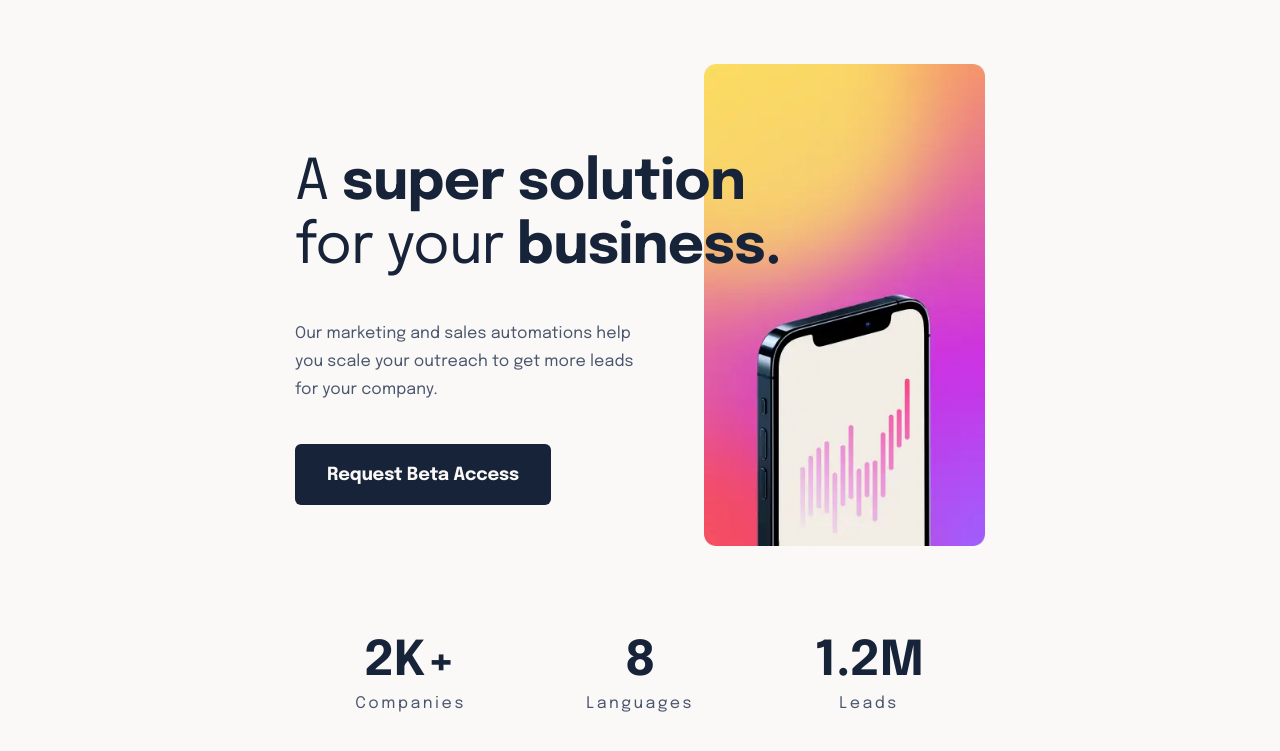
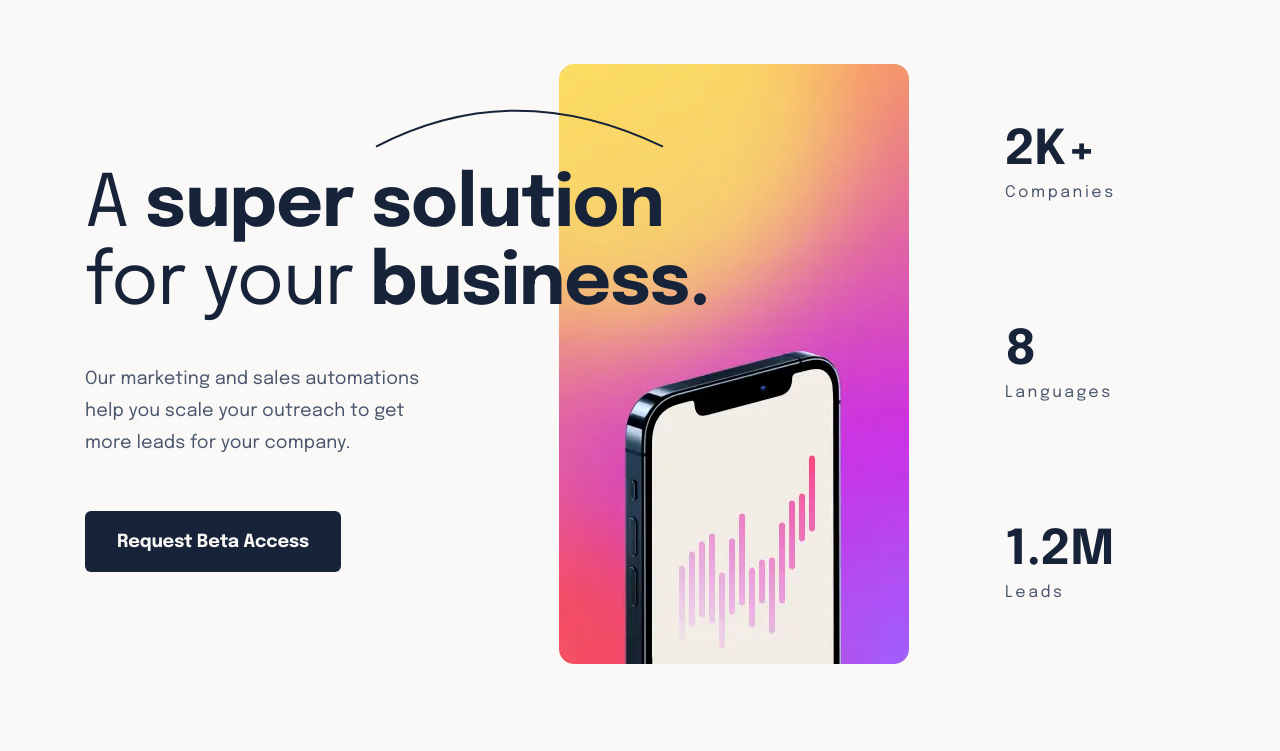
Before and after one commit to ionStici/suite-landing-page, a website: page index.html in a window 1280 px wide. Shown: the part 109-860 px from the top of the page. Drawn offline with Linux system fonts and the light colour scheme.

Commit message:
Add desktop version of hero section

```diff
--- a/sass/_hero.scss
+++ b/sass/_hero.scss
@@ -18,6 +18,13 @@
         row-gap: 88px;
     }
 
+    @media only screen and (min-width: 1200px) {
+        max-width: 1110px;
+        grid-template-columns: 635px 189px 286px;
+        grid-template-rows: 600px;
+        row-gap: revert;
+    }
+
     &__curved-line {
         width: 151px;
         position: absolute;
@@ -25,7 +32,14 @@
         left: 154px;
 
         @media only screen and (min-width: 768px) {
-            display: none;
+            width: 231px;
+            top: 45px;
+            left: 220px;
+        }
+
+        @media only screen and (min-width: 1200px) {
+            width: revert;
+            left: 290px;
         }
     }
 
@@ -33,6 +47,10 @@
         @media only screen and (min-width: 768px) {
             grid-column: 1 / 2;
             margin-top: 88px;
+        }
+
+        @media only screen and (min-width: 1200px) {
+            margin-top: 103px;
         }
     }
 
@@ -60,6 +78,12 @@
             right: 0;
             z-index: -1;
         }
+
+        @media only screen and (min-width: 1200px) {
+            width: revert;
+            height: revert;
+            grid-column: 2 / 3;
+        }
     }
 
     &__stats {
@@ -72,6 +96,15 @@
             display: flex;
             align-items: center;
             justify-content: space-around;
+        }
+
+        @media only screen and (min-width: 1200px) {
+            grid-column: 3 / 4;
+            grid-row: 1 / 2;
+            flex-direction: column;
+            align-items: revert;
+            margin-left: 96px;
+            text-align: left;
         }
 
         &__box:not(:last-child) {
@@ -115,6 +148,12 @@
         margin-bottom: 40px;
     }
 
+    @media only screen and (min-width: 1200px) {
+        font-size: 72px;
+        line-height: 78px;
+        letter-spacing: -1px;
+    }
+
     span {
         font-weight: 700;
     }
@@ -131,6 +170,13 @@
     @media only screen and (min-width: 768px) {
         width: 350px;
         margin-bottom: 40px;
+    }
+
+    @media only screen and (min-width: 1200px) {
+        font-size: 18px;
+        line-height: 32px;
+        letter-spacing: 0.1px;
+        margin-bottom: 52px;
     }
 }
 
```
Also changed, not shown: sass/style.css.
